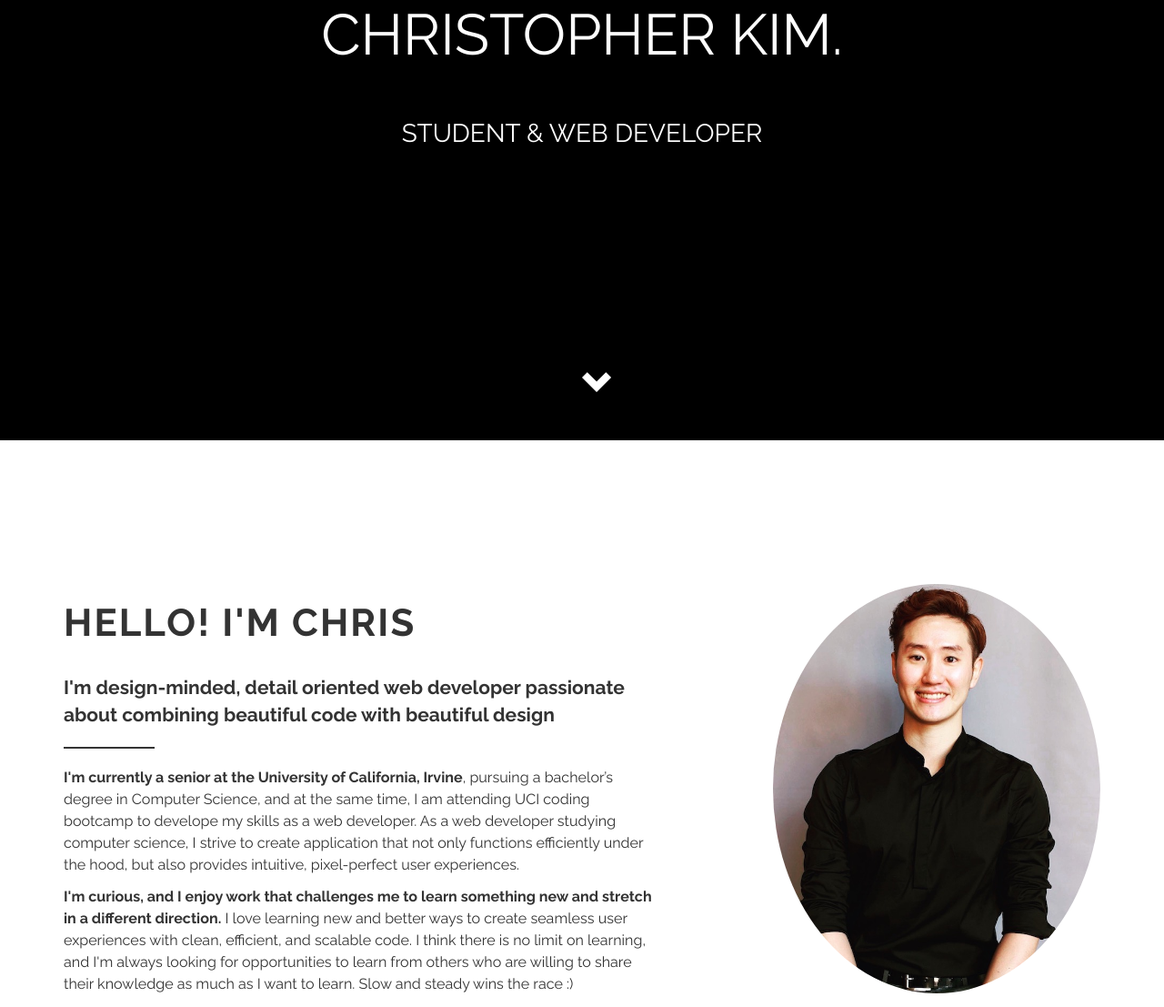
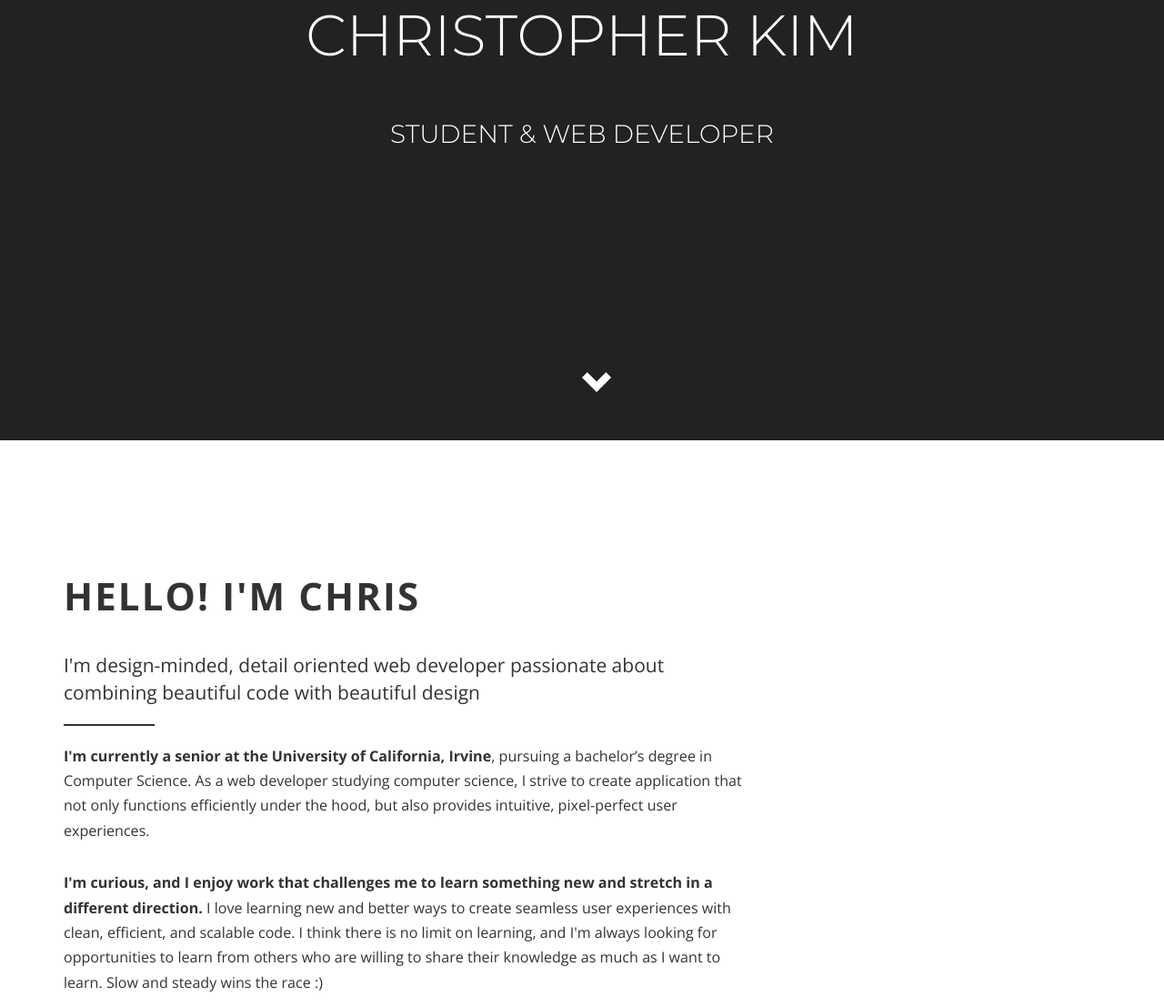
Before and after one commit to chrisms91/portfolio_website, a plain HTML site: page index.html in a window 1280 px wide. Shown: the part 316-1423 px from the top of the page at 91% size. Drawn offline with nearby package versions, Linux system fonts and the light colour scheme.

Commit message:
playing around with fonts

```diff
--- a/assets/css/style.css
+++ b/assets/css/style.css
@@ -6,10 +6,19 @@
     --cool-white-color: /*#f9f3f4;*/white;
     --cool-black-color: #333;
     --cool-grey-color: #aaa;
+    --whitesmoke-color: #f4f3f3;
+    --cool-dark-color: #2d313b;
 }
 
 html, body {
-    font-family: 'Raleway', sans-serif;
+/*    font-family: 'Raleway', sans-serif; */
+
+    /*font-family: 'LeagueSpartan' serif; */
+
+/*    font-family: "prestige-elite-std", monospace; */
+
+    font-family: 'Open Sans', sans-serif;
+
     margin: 0;
     padding: 0;
     height: 100% !important;
@@ -19,7 +28,7 @@
 
 .cd-section {
     background-color: white;
-    margin-top: 3rem;
+    margin-top: 0;
     margin-bottom: 3rem;
 }
 
@@ -64,7 +73,7 @@
     height: 100% !important;
     width: 100%;
     margin: auto;
-    background-color: black;
+    background-color: #222;
     display: table;
     top: 0;
     background-size: cover;
@@ -100,7 +109,9 @@
 }
 
 #intro-name {
+    font-family: 'Montserrat', sans-serif;
     opacity: 0;
+    font-weight: 300;
     color: var(--cool-white-color);
     -webkit-animation-duration: .6s;
     -moz-animation-duration: .6s;
@@ -108,8 +119,10 @@
 }
 
 #intro-sub {
+    font-family: 'Montserrat', sans-serif;
     opacity: 0;
-    font-family: 'Raleway', sans-serif;
+    font-weight: 300;
+    /*font-family: 'Raleway', sans-serif;*/
     color: var(--cool-white-color);
     -webkit-animation-duration: .6s;
     -moz-animation-duration: .6s;
@@ -164,7 +177,8 @@
 
 #about-me {
     padding: 10% 0;
-}
+/*    font-family: "prestige-elite-std", monospace;
+*/}
 
 #about-heading {
     font-weight: bold;
@@ -184,13 +198,22 @@
 }
 
 #about-lead {
-    font-weight: bold;
-    font-size: 150%;
+/*    font-weight: bold;
+*/    font-size: 150%;
+}
+
+#about-photo: {
+    padding: 20% 0;
 }
 
 .about-text {
     font-size: 1.15em;
-    line-height: 1.5em;
+    line-height: 1.7em;
+}
+
+/*--- Skills ---*/
+#skills {
+    background-color: ;
 }
 
 
--- a/index.html
+++ b/index.html
@@ -10,7 +10,8 @@
 		<link rel="stylesheet" href="https://maxcdn.bootstrapcdn.com/bootstrap/3.3.7/css/bootstrap.min.css" integrity="sha384-BVYiiSIFeK1dGmJRAkycuHAHRg32OmUcww7on3RYdg4Va+PmSTsz/K68vbdEjh4u" crossorigin="anonymous">
 
 		<!-- Google Fonts -->
-		<link href="https://fonts.googleapis.com/css?family=Raleway:400,700|Ubuntu" rel="stylesheet">
+		<!-- <link href="https://fonts.googleapis.com/css?family=Raleway:400,700|Ubuntu" rel="stylesheet"> -->
+		<link href="https://fonts.googleapis.com/css?family=Montserrat:300,400,700|Open+Sans:400,700" rel="stylesheet">
 
 		<!-- Font Awesome -->
 		<link rel="stylesheet" type="text/css" href="assets/css/font-awesome.min.css">
@@ -69,7 +70,7 @@
 		<section id="intro" class="cd-section">
 			<div class="inner">
 				<div id="intro-content" class="content">
-					<h1 id="intro-name"> CHRISTOPHER KIM. </h1>
+					<h1 id="intro-name"> CHRISTOPHER KIM </h1>
 					<hr id="intro-line">
 					<h3 id="intro-sub"> STUDENT &amp WEB DEVELOPER</h3>
 				</div>
@@ -82,21 +83,22 @@
 		<section id="about-me" class="cd-section">
 			<div class="container">
 				<div class="row">
-					<div class="col-sm-7">
+					<div class="col-sm-8">
 						<h2 id="about-heading" class="wow slideInUp"> Hello! I'm Chris </h2>
                         <p id="about-lead" class="wow slideInUp">I'm design-minded, detail oriented web developer passionate about combining beautiful code with beautiful design</p>
                         <p class="about-text wow fadeInUp">
-                        	<strong>I'm currently a senior at the University of California, Irvine</strong>, pursuing a bachelor’s degree in Computer Science, and at the same time, I am attending UCI coding bootcamp to develope my skills as a web developer. As a web developer studying computer science, I strive to create application that not only functions efficiently under the hood, but also provides intuitive, pixel-perfect user experiences.
+                        	<strong>I'm currently a senior at the University of California, Irvine</strong>, pursuing a bachelor’s degree in Computer Science. As a web developer studying computer science, I strive to create application that not only functions efficiently under the hood, but also provides intuitive, pixel-perfect user experiences.
                         </p>
+                        <br>
                         <p class="about-text wow fadeInUp">
                         	<strong>I'm curious, and I enjoy work that challenges me to learn something new and stretch in a different direction.</strong> I love learning new and better ways to create seamless user experiences with clean, efficient, and scalable code. I think there is no limit on learning, and I'm always looking for opportunities to learn from others who are willing to share their knowledge as much as I want to learn. Slow and steady wins the race :)
                         </p>
 					</div>
-					<div class="col-sm-4 col-sm-offset-1 wow fadeInUp">
+					<!-- <div class="col-sm-4 col-sm-offset-1 wow fadeInUp">
 						<p>
-							<img src="assets/img/profile-photo.JPG" alt class="img-responsive img-circle">
+							<img src="assets/img/profile-photo.JPG" alt class="img-responsive img-circle" id="about-photo">
 						</p>
-					</div>
+					</div> -->
 				</div>
 			</div>
 		</section>
```
